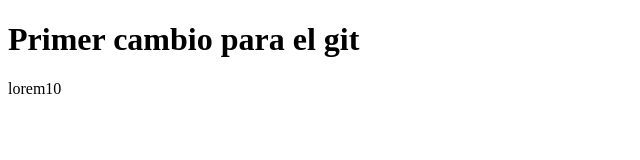
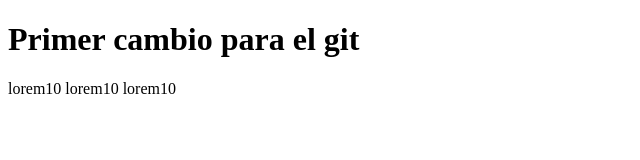
Before and after one commit to WaynaRolando/CursoGit, a plain HTML site: page index.html in a window 1280 px wide. Shown: the whole page, without its empty margins (0-640 px from the left). Drawn offline with Linux system fonts and the light colour scheme.

Commit message:
Pirmer cambio

```diff
--- a/index.html
+++ b/index.html
@@ -8,7 +8,7 @@
 	<h1>Primer cambio para el git</h1>
 	<div class="container">
 		<div class="row">
-			<p>lorem10</p>
+			<p>lorem10 lorem10 lorem10</p>
 		</div>
 	</div>
 </body>
```
